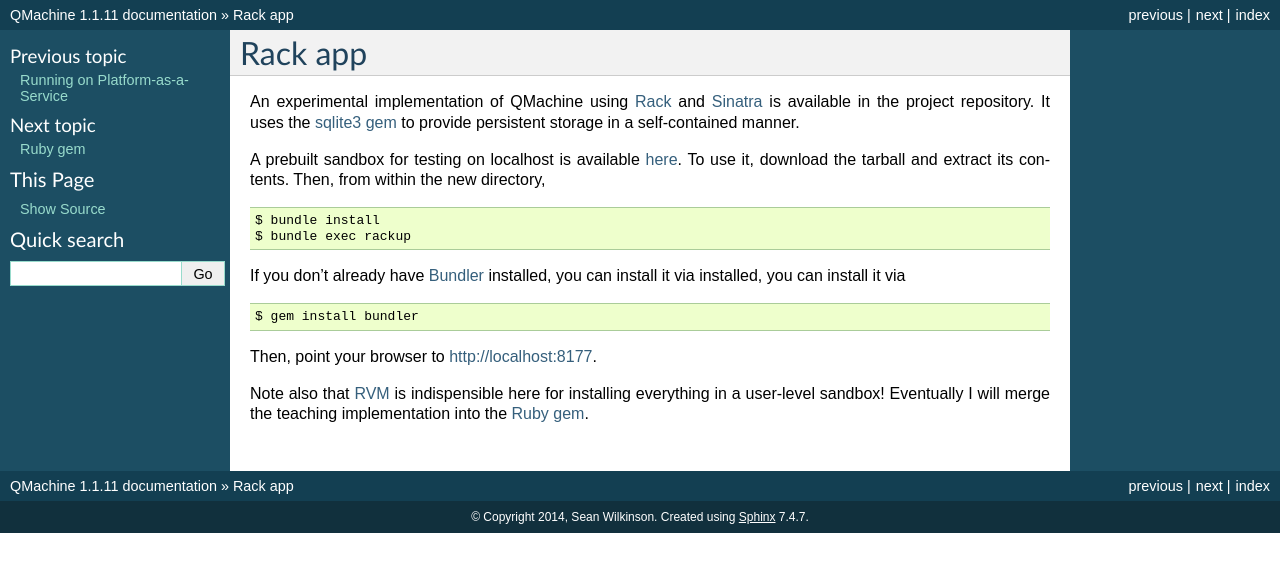
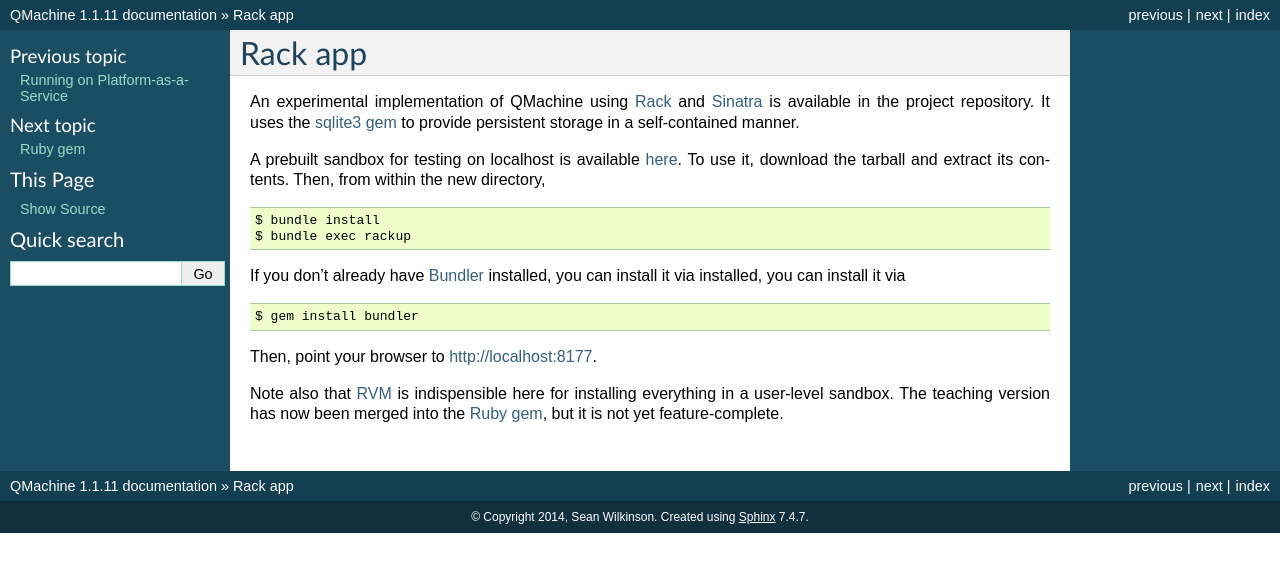
Before and after one commit to qmachine/qmachine, a Sphinx documentation site: the page built from docs/rack-app.rst, in a window 1280 px wide. Shown: the top 572 px of the page. Built offline with Sphinx 7.4.7, drawn with Linux system fonts in a browser that asks for light colours.

Commit message:
More updates reflecting that the Ruby gem finally works (barely)

```diff
--- a/docs/rack-app.rst
+++ b/docs/rack-app.rst
@@ -23,8 +23,8 @@ installed, you can install it via
 Then, point your browser to http://localhost:8177.
 
 Note also that RVM_ is indispensible here for installing everything in a
-user-level sandbox! Eventually I will merge the teaching implementation into
-the :doc:`ruby-gem`.
+user-level sandbox. The teaching version has now been merged into the
+:doc:`ruby-gem`, but it is not yet feature-complete.
 
 
 .. ----------------------------
```
